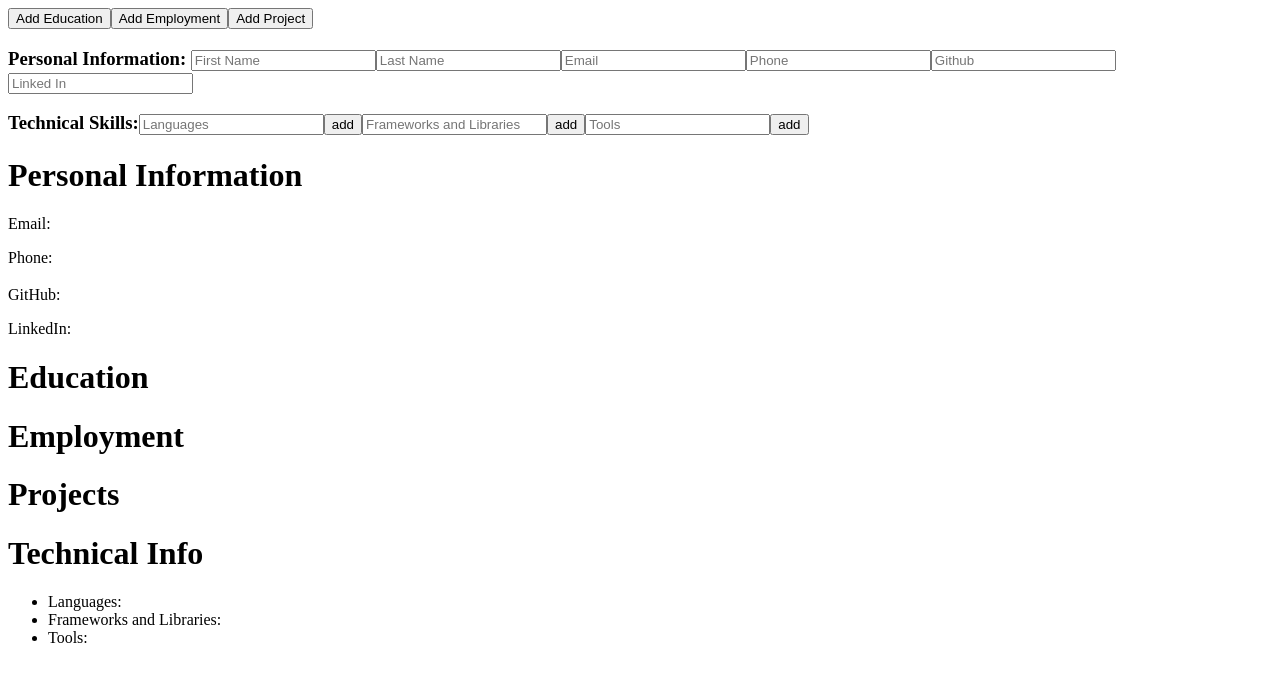
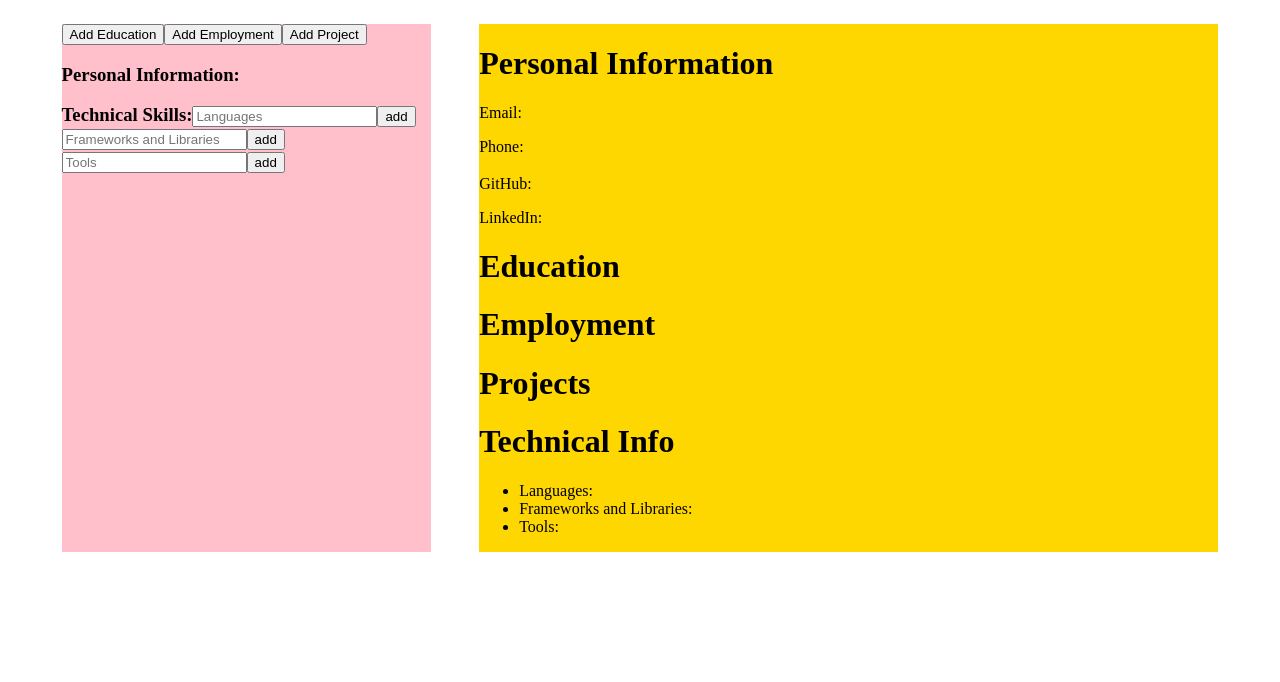
Before and after one commit to mastachiii/top-CVBuilder, a React (Vite) app: page / in a window 1280 px wide. Shown: the top 682 px of the page. Built offline with nearby package versions, Linux system fonts and the light colour scheme.

Commit message:
FEAT: Working on UI

```diff
--- a/src/App.jsx
+++ b/src/App.jsx
@@ -1,4 +1,5 @@
 import { useState } from 'react';
+import './styles.css'
 import { personalInfo as info } from './data';
 import { Editor } from './Editor';
 import { Preview } from './Preview';
--- a/src/Editor.jsx
+++ b/src/Editor.jsx
@@ -1,4 +1,4 @@
-import { useState } from 'react';
+import { act, useState } from 'react';
 import { Fragment } from 'react';
 
 function Input({ type = 'text', text, value, onChange }) {
@@ -22,14 +22,14 @@ function Personal({ handlers }) {
     const handleLinkedIn = (e) => handlers.edit({ key: 'linkedIn', value: e.target.value });
 
     return (
-        <>
+        <div>
             <Input text='First Name' onChange={handleFirstName} />
             <Input text='Last Name' onChange={handleLastName} />
             <Input text='Email' onChange={handleEmail} />
             <Input text='Phone' onChange={handlePhone} />
             <Input text='Github' onChange={handleGitHub} />
             <Input text='Linked In' onChange={handleLinkedIn} />
-        </>
+        </div>
     );
 }
 
@@ -175,7 +175,12 @@ function Editor({
     projectHandlers,
     technicalHandlers,
 }) {
-    console.log(technicalHandlers);
+    const [activeIndex, setActiveIndex] = useState(null);
+    const handleIndexChange = (index) => {
+        return function () {
+            activeIndex === index ? setActiveIndex(null) : setActiveIndex(index);
+        };
+    };
     const makeForm = ({ handlers, Component, text }) => {
         const form = [];
 
@@ -194,12 +199,13 @@ function Editor({
     };
 
     return (
-        <div>
+        <div className='editor'>
             <Button text='Add Education' onClick={educationHandlers.add} />
             <Button text='Add Employment' onClick={employmentHandlers.add} />
             <Button text='Add Project' onClick={projectHandlers.add} />
-            <h3>
-                Personal Information: <Personal handlers={personalHandlers} />
+            <h3 onClick={handleIndexChange(0)}>
+                Personal Information:{' '}
+                {activeIndex === 0 && <Personal handlers={personalHandlers} />}
             </h3>
             {makeForm({ handlers: educationHandlers, Component: Education, text: 'Education' })}
             {makeForm({ handlers: employmentHandlers, Component: Employment, text: 'Employment' })}
--- a/src/Preview.jsx
+++ b/src/Preview.jsx
@@ -74,7 +74,7 @@ function Preview(props) {
     const technicalInfo = props.technicalInfo;
 
     return (
-        <div>
+        <div className="preview">
             <h1>Personal Information</h1>
             <Person
                 firstName={personalInfo.firstName}
--- /dev/null
+++ b/src/styles.css
@@ -0,0 +1,24 @@
+* {
+    box-sizing: border-box;
+}
+
+h3:hover {
+    cursor: pointer;
+}
+
+#root {
+    display: flex;
+    gap: 3rem;
+    padding: 1rem;
+    justify-content: center;
+}
+
+.editor {
+    background-color: pink;
+    width: 30%;
+}
+
+.preview {
+    background-color: gold;
+    width: 60%;
+}
```
